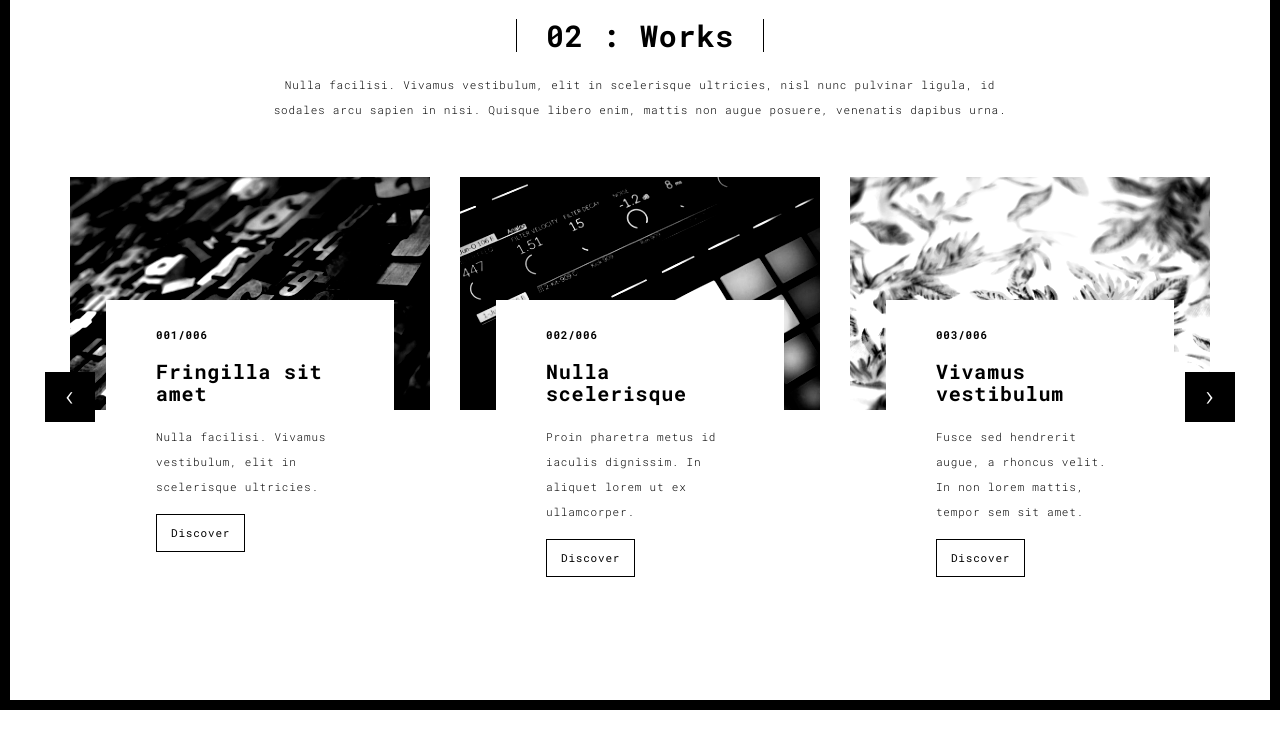
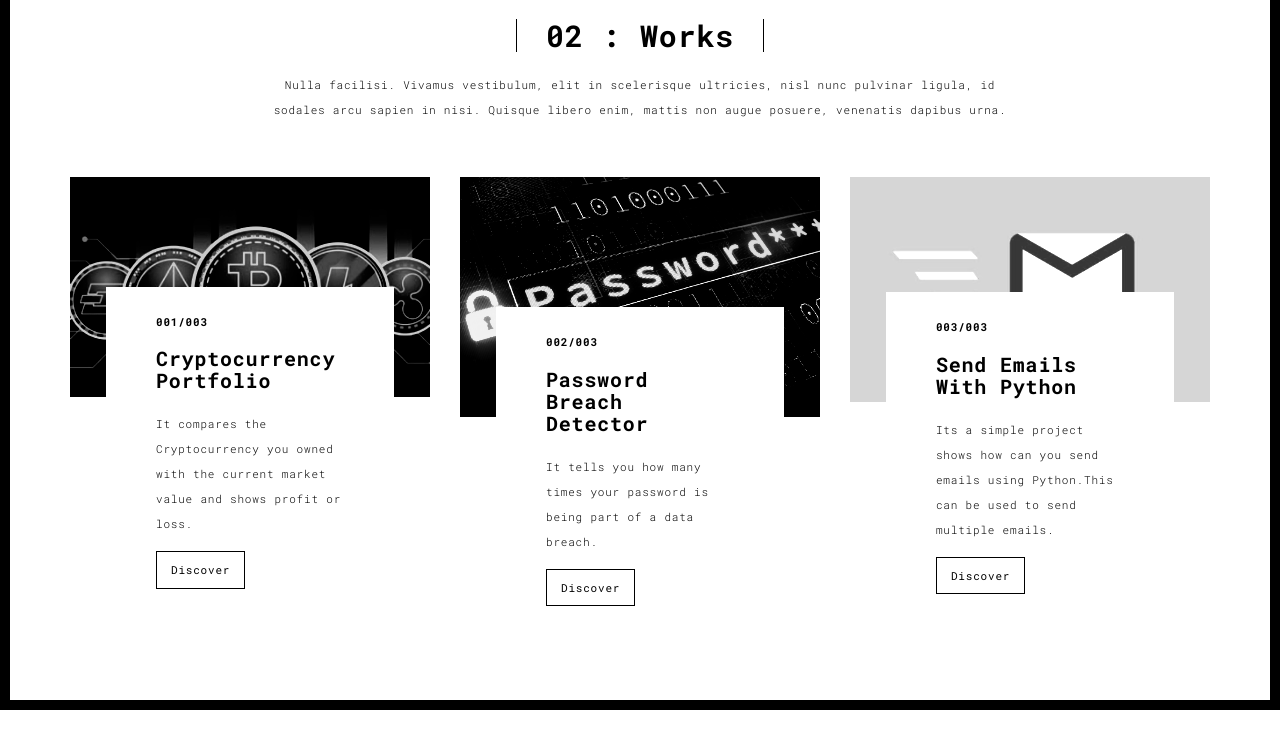
Before and after one commit to gsingh6122016/myPortfolio, a Flask app: page /works.html in a window 1280 px wide. Shown: the part 90-826 px from the top of the page. Before the commit the page ends 800 px from the top, so only its background shows below. Run offline with Flask 2, Linux system fonts and the light colour scheme; some libraries are stand-ins or nearby versions.

Commit message:
updated the images and works

```diff
--- a/templates/work.html
+++ b/templates/work.html
@@ -48,9 +48,9 @@
             <li><a href="./index.html" title="" class="active">001</a></li>
             <li><a href="./index.html" title="">002</a></li>
             <li><a href="./index.html" title="">003</a></li>
-            <li><a href="./index.html" title="">004</a></li>
+            <!-- <li><a href="./index.html" title="">004</a></li>
             <li><a href="./index.html" title="">005</a></li>
-            <li><a href="./index.html" title="">006</a></li>
+            <li><a href="./index.html" title="">006</a></li> -->
           </ul>
 
 
--- a/templates/works.html
+++ b/templates/works.html
@@ -70,35 +70,35 @@
                     <div class="col-sm-4">
 
                       <a href="./work.html" title="" class="black-image-project-hover">
-                        <img src="./static/assets/images/work01-hover1.jpg" alt="" class="img-responsive">
+                        <img src="./static/assets/images/work01-hover2.jpg" alt="" class="img-responsive">
                       </a>
                       <div class="card-container card-container-lg">
-                        <h4>001/006</h4>
-                        <h3>Fringilla sit amet</h3>
-                        <p>Nulla facilisi. Vivamus vestibulum, elit in scelerisque ultricies.</p>
-                        <a href="./work.html" title="" class="btn btn-default">Discover</a>
+                        <h4>001/003</h4>
+                        <h3>Cryptocurrency Portfolio</h3>
+                        <p>It compares the Cryptocurrency you owned with the current market value and shows profit or loss.</p>
+                        <a href="https://github.com/gsingh6122016/CryptocurrencyPortfolio.git" title="" class="btn btn-default">Discover</a>
                       </div>
                     </div>
                     <div class="col-sm-4">
                       <a href="./work.html" title="" class="black-image-project-hover">
-                        <img src="./static/assets/images/work02-hover1.jpg" alt="" class="img-responsive">
+                        <img src="./static/assets/images/work02-hover2.jpg" alt="" class="img-responsive">
                       </a>
                       <div class="card-container card-container-lg">
-                        <h4>002/006</h4>
-                        <h3>Nulla scelerisque</h3>
-                        <p>Proin pharetra metus id iaculis dignissim. In aliquet lorem ut ex ullamcorper.</p>
-                        <a href="./work.html" title="" class="btn btn-default">Discover</a>
+                        <h4>002/003</h4>
+                        <h3>Password Breach Detector</h3>
+                        <p>It tells you how many times your password is being part of a data breach.</p>
+                        <a href="https://github.com/gsingh6122016/PasswordBreachDetector.git" title="" class="btn btn-default">Discover</a>
                       </div>
                     </div>
                     <div class="col-sm-4">
                       <a href="./work.html" title="" class="black-image-project-hover">
-                        <img src="./static/assets/images/work03-hover1.jpg" alt="" class="img-responsive">
+                        <img src="./static/assets/images/work03-hover2.jpg" alt="" class="img-responsive">
                       </a>
                       <div class="card-container card-container-lg">
-                        <h4>003/006</h4>
-                        <h3>Vivamus vestibulum</h3>
-                        <p>Fusce sed hendrerit augue, a rhoncus velit. In non lorem mattis, tempor sem sit amet.</p>
-                        <a href="./work.html" title="" class="btn btn-default">Discover</a>
+                        <h4>003/003</h4>
+                        <h3>Send Emails With Python</h3>
+                        <p>Its a simple project shows how can you send emails using Python.This can be used to send multiple emails.</p>
+                        <a href="https://github.com/gsingh6122016/email.git" title="" class="btn btn-default">Discover</a>
                       </div>
                     </div>
 
@@ -110,7 +110,7 @@
                 <div class="row">
                   <div class="col-sm-4">
                     <a href="./work.html" class="black-image-project-hover">
-                      <img src="./static/assets/images/work02-hover1.jpg" alt="Image" class="img-responsive">
+                      <img src="./static/assets/images/work02-hover2.jpg" alt="Image" class="img-responsive">
                     </a>
                     <div class="card-container">
                       <h4>004/006</h4>
@@ -121,7 +121,7 @@
                   </div>
                    <div class="col-sm-4">
                       <a href="./work.html" class="black-image-project-hover">
-                        <img src="./static/assets/images/work01-hover1.jpg" alt="Image" class="img-responsive">
+                        <img src="./static/assets/images/work01-hover2.jpg" alt="Image" class="img-responsive">
                       </a>
                       <div class="card-container">
                         <h4>005/006</h4>
@@ -133,7 +133,7 @@
 
                     <div class="col-sm-4">
                       <a href="./work.html" class="black-image-project-hover">
-                        <img src="./static/assets/images/work03-hover1.jpg" alt="Image" class="img-responsive">
+                        <img src="./static/assets/images/work03-hover2.jpg" alt="Image" class="img-responsive">
                       </a>
                       <div class="card-container">
                         <h4>006/006</h4>
@@ -150,9 +150,9 @@
             <!--/item-->
         </div>
         <!--/carousel-inner-->
-        <a class="left carousel-control" href="#myCarousel" data-slide="prev">‹</a>
+        <!-- <a class="left carousel-control" href="#myCarousel" data-slide="prev">‹</a>
 
-        <a class="right carousel-control" href="#myCarousel" data-slide="next">›</a>
+        <a class="right carousel-control" href="#myCarousel" data-slide="next">›</a> -->
      </div>
 
 
```
Also changed, not shown: templates/about.html (+12 -9 lines), static/assets/images/work01-hover2.jpg (added), static/assets/images/work02-hover2.jpg (added), static/assets/images/work03-hover2.jpg (added).
